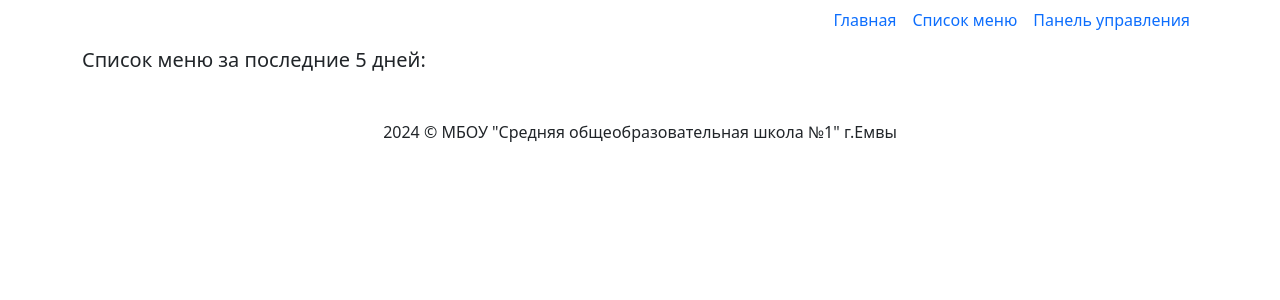
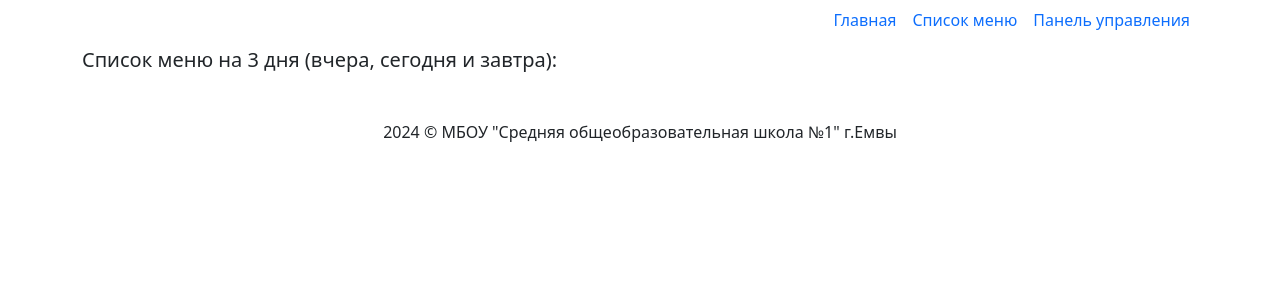
Before and after one commit to Oper/food_monitoring, a FastAPI app: template app/templates/nutritions.html in a window 1280 px wide. Shown: the top 300 px of the page. Run offline with FastAPI, Linux system fonts and the light colour scheme; the template is opened without the code that fills it, so the values that code supplies are empty; some libraries are stand-ins or nearby versions.

Commit message:
Changes for Pyndantic models

```diff
--- a/app/templates/nutritions.html
+++ b/app/templates/nutritions.html
@@ -17,7 +17,7 @@
         </li>
     </ul>
     <h3 class="text-center">{{ title }}</h3>
-    <h5>Список меню за последние 5 дней:</h5>
+    <h5>Список меню на 3 дня (вчера, сегодня и завтра):</h5>
     <div class="row row-cols-1 row-cols-md-2 g-6">
         {% for item in menu_list %}
         <div class="col">
@@ -27,7 +27,7 @@
                 <strong>Ежедневное меню на:</strong>
             </div>
             <div class="card-body">
-                <h4 class="card-title">{{ item if item != date_todey else item.isoformat() + " (Сегодня)" }}</h4>
+                <h4 class="card-title">{{ item if item != date_todey else item + " (Сегодня)" }}</h4>
                 <p class="card-text">Нажмите на кнопку ниже, чтобы открыть карточку меню</p>
                 <a href="{{ item }}" class="btn btn-primary">Открыть меню</a>
             </div>
```
Also changed, not shown: app/templates/admin_nutritions.html (+4 -4 lines).
